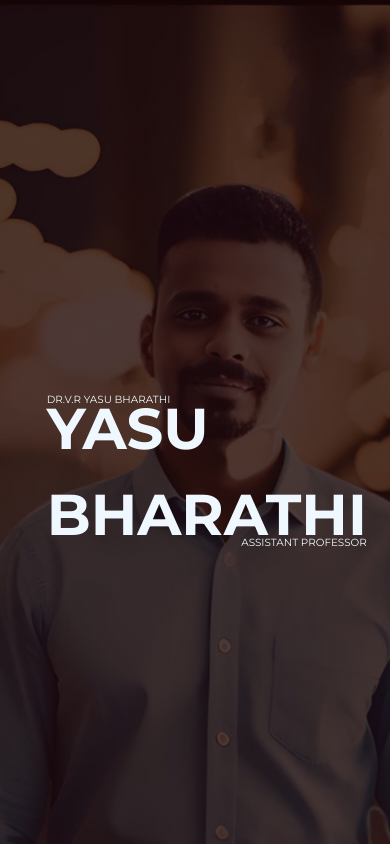
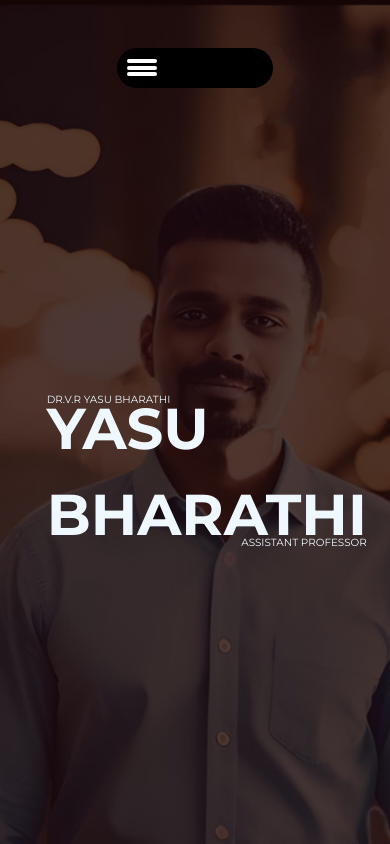
Before and after one commit to ahamed-sha-11/YasubarathiSir, a React (Vite) app: page / in a window 390 px wide. Shown: the top 844 px of the page. Built offline with nearby package versions, Linux system fonts and the light colour scheme.

Commit message:
navbar added

```diff
--- a/src/App.jsx
+++ b/src/App.jsx
@@ -3,11 +3,13 @@ import HeroComponent from "./components/HeroComponent";
 import AboutComponents from "./components/AboutComponents";
 import PublicationComponents from "./components/PublicationComponent"
 import publicationdata from "./assets/constants";
+import NavBarComponents from "./components/NavBarComponent";
 
 function App() {
 
   return (
     <>
+      <NavBarComponents/>
       <HeroComponent/>
       <AboutComponents/>
       <PublicationComponents publicationdata = {publicationdata}/>
--- a/src/components/AboutComponents.jsx
+++ b/src/components/AboutComponents.jsx
@@ -4,7 +4,7 @@ import resumepdf from "../assets/pdf/resume.pdf";
 function AboutComponents() {
   return (
     <>
-      <section className="about">
+      <section className="about" id = "about-yasu">
         <div className="pun-container">
           <div className="hero-pun">
             <p>who is yasu ?</p>
--- a/src/components/HeroComponent.jsx
+++ b/src/components/HeroComponent.jsx
@@ -4,7 +4,7 @@ import "../styles/HeroComponentStyles.css";
 function HeroComponent() {
   return (
     <>
-      <section className="hero">
+      <section className="hero" id="home">
         <div className="hero-name">
           <h1> YASU </h1>
           <h1>BHARATHI</h1>
--- /dev/null
+++ b/src/components/NavBarComponent.jsx
@@ -0,0 +1,24 @@
+import React from "react";
+import "../styles/NavBarStyles.css";
+function NavBarComponents() {
+  return (
+    <>
+      <header>
+        {/* <h2>Yasu</h2> */}
+        <div class="hamburger-menu">
+          <div class="bar"></div>
+          <div class="bar"></div>
+          <div class="bar"></div>
+        </div>
+
+        <div className="nav-links">
+          <a href="#home">Home</a>
+          <a href="#about-yasu">about</a>
+          <a href="#publications">Publications</a>
+        </div>
+      </header>
+    </>
+  );
+}
+
+export default NavBarComponents;
--- a/src/components/PublicationComponent.jsx
+++ b/src/components/PublicationComponent.jsx
@@ -4,7 +4,7 @@ import "../styles/publicationComponentStyles.css";
 function PublicationComponents({ publicationdata }) {
   return (
     <>
-      <section className="publication">
+      <section className="publication" id="publications">
         <h1>Publications</h1>
         <div className="card-holder">
           {publicationdata.map((cardData, index) => (
--- a/src/index.css
+++ b/src/index.css
@@ -1,6 +1,8 @@
 @import url('https://fonts.googleapis.com/css2?family=Montserrat:ital,wght@0,100..900;1,100..900&display=swap');
 
-
+:root{
+  scroll-behavior: smooth;
+}
 *,*::after,*::before
 {
   margin: 0;
--- /dev/null
+++ b/src/styles/NavBarStyles.css
@@ -0,0 +1,78 @@
+header {
+  position: fixed;
+  z-index: 10;
+  background-color: black;
+  display: flex;
+  width: 8%;
+  justify-content: space-between;
+  padding: 10px;
+  border-radius: 20px;
+  top: 8%;
+  left: 50%;
+  transition: width 1s ease-in-out;
+  transform: translate(-50%, -50%);
+}
+
+.nav-links {
+  display: flex;
+  gap: 20px;
+  align-items: center;
+}
+
+header h2 {
+  color: white;
+}
+
+.nav-links a {
+  text-decoration: none;
+  color: white;
+  display: none;
+}
+
+header:hover {
+  width: 30%; /* Adjust the width as needed */
+  transition: width 1s ease-in-out;
+}
+
+header:hover .nav-links a {
+  animation-delay: 1s;
+  transition: all 1s ease-in-out;
+  animation: slidein 1s ease-in-out forwards;
+  opacity: 1;
+  display: inline; /* Change display to inline */
+}
+.hamburger-menu {
+  display: flex;
+  flex-direction: column;
+  justify-content: space-around;
+  width: 30px;
+  height: 20px;
+  cursor: pointer;
+}
+
+.bar {
+  width: 100%;
+  height: 4px;
+  background-color: rgb(255, 255, 255);
+  border-radius: 2px;
+}
+
+@keyframes slidein {
+  from {
+    opacity: 0;
+  }
+  to {
+    opacity: 1;
+  }
+}
+
+@media only screen and (max-width: 1000px) {
+    header
+    {
+        width: 40%;
+    }
+    header:hover
+    {
+        width: 80%;
+    }
+}
```
